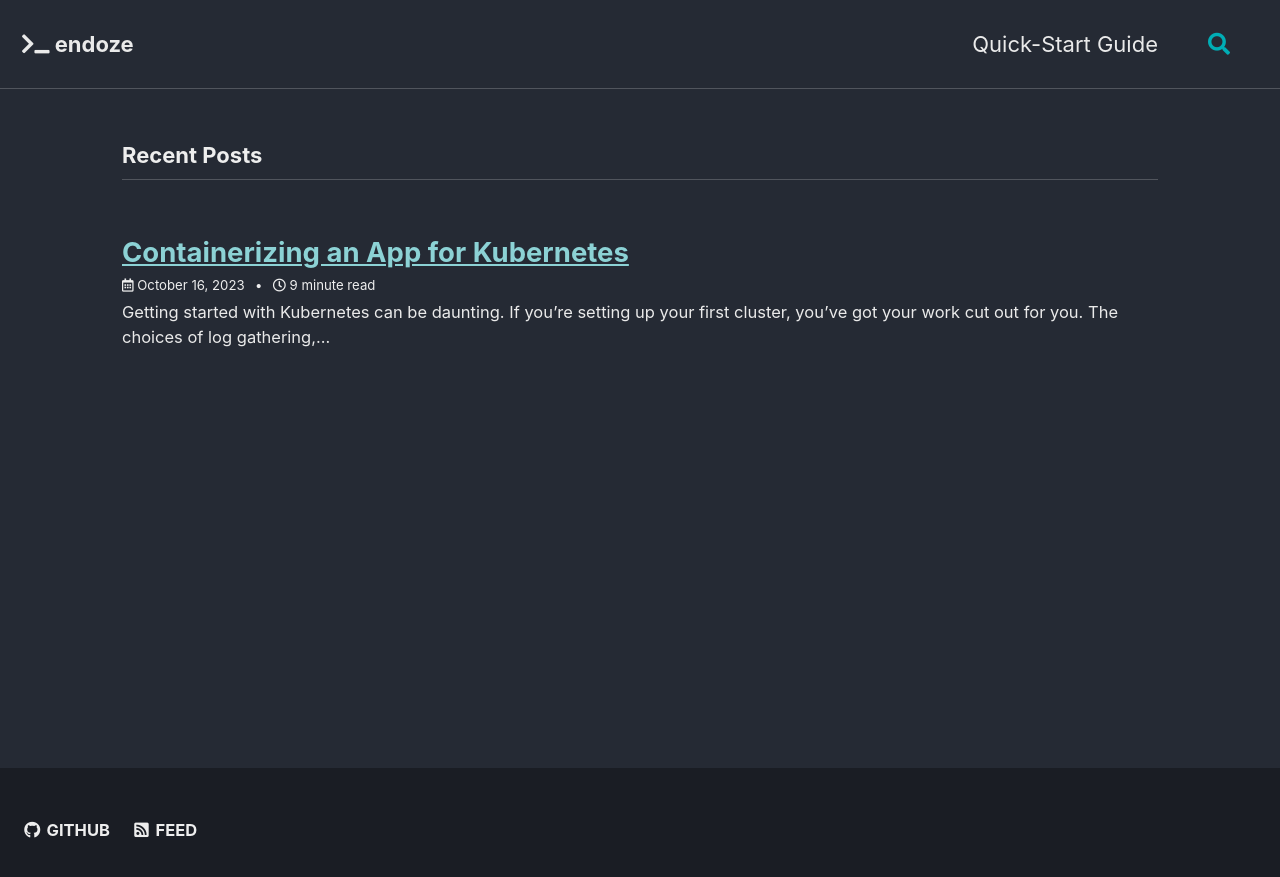
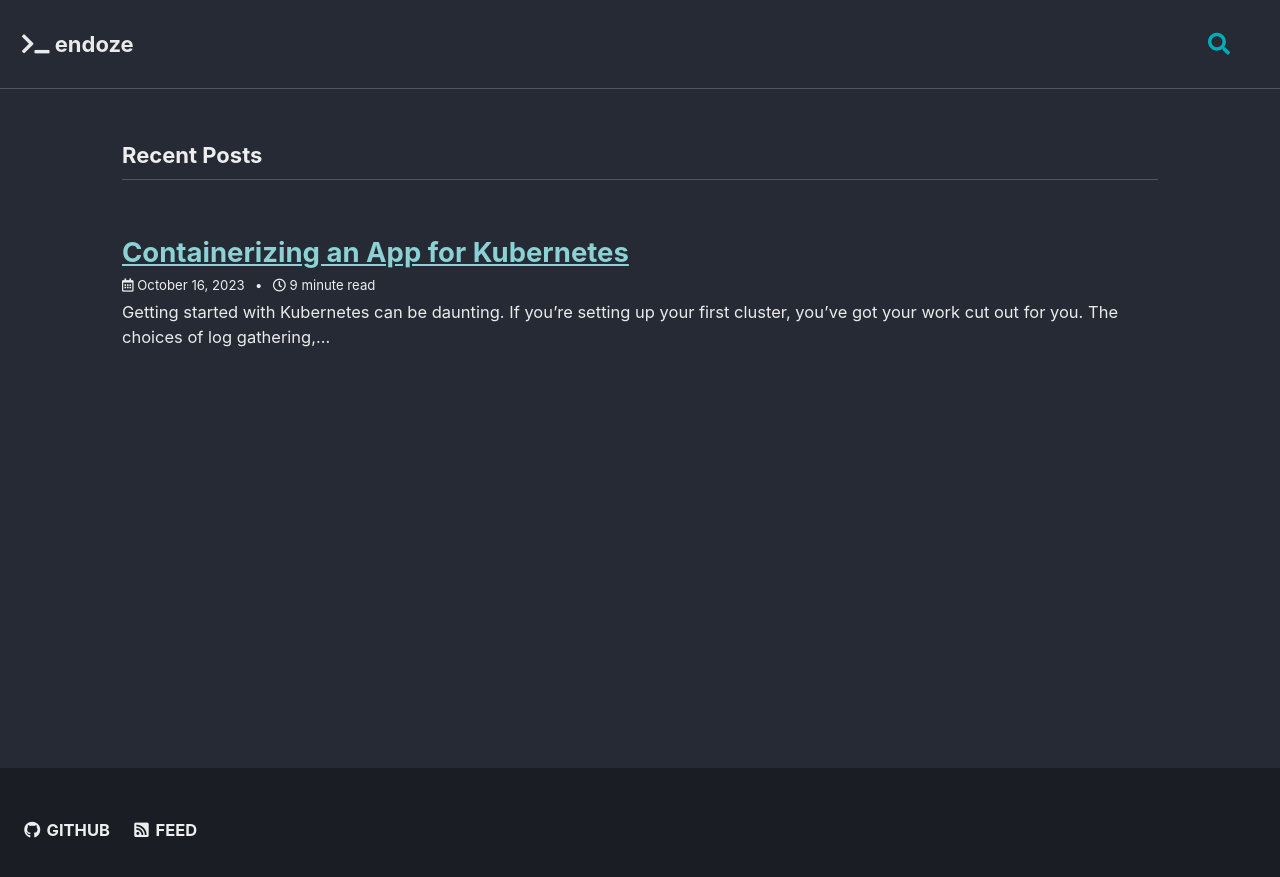
Before and after one commit to endoze/endoze.github.io, a Jekyll site: the page built from index.markdown, in a window 1280 px wide. Shown: the top 877 px of the page. Built offline with Jekyll 4.4.1, drawn with Linux system fonts in a browser that asks for light colours; cached includes are drawn as plain includes.

Commit message:
Remove quickstart guide link from header
This commit removes the Quickstart Guide from the site header.

```diff
--- a/_data/navigation.yml
+++ b/_data/navigation.yml
@@ -1,7 +1,5 @@
 # main links
-main:
-  - title: "Quick-Start Guide"
-    url: https://mmistakes.github.io/minimal-mistakes/docs/quick-start-guide/
+# main:
   # - title: "About"
   #   url: https://mmistakes.github.io/minimal-mistakes/about/
   # - title: "Sample Posts"
```
